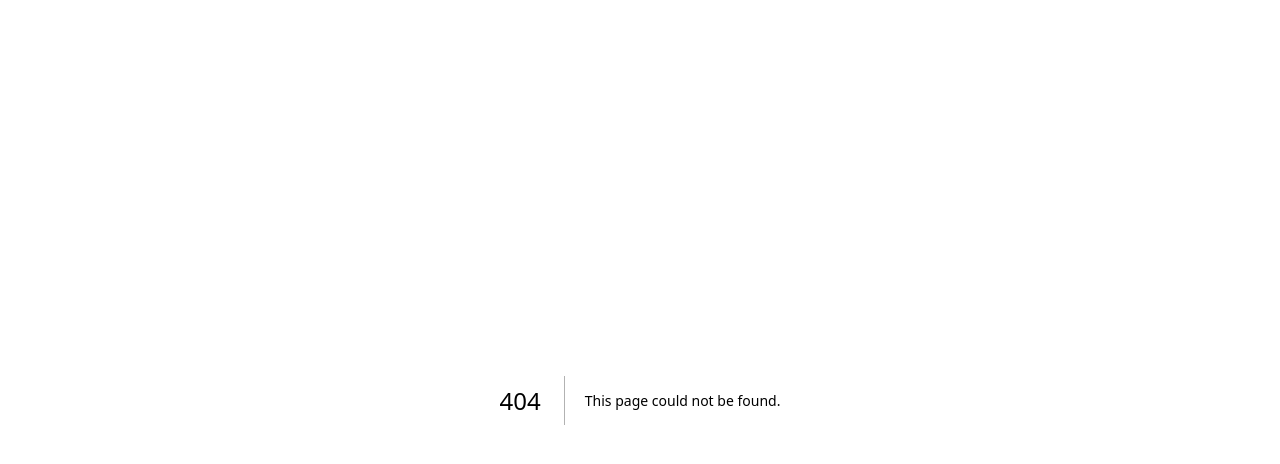
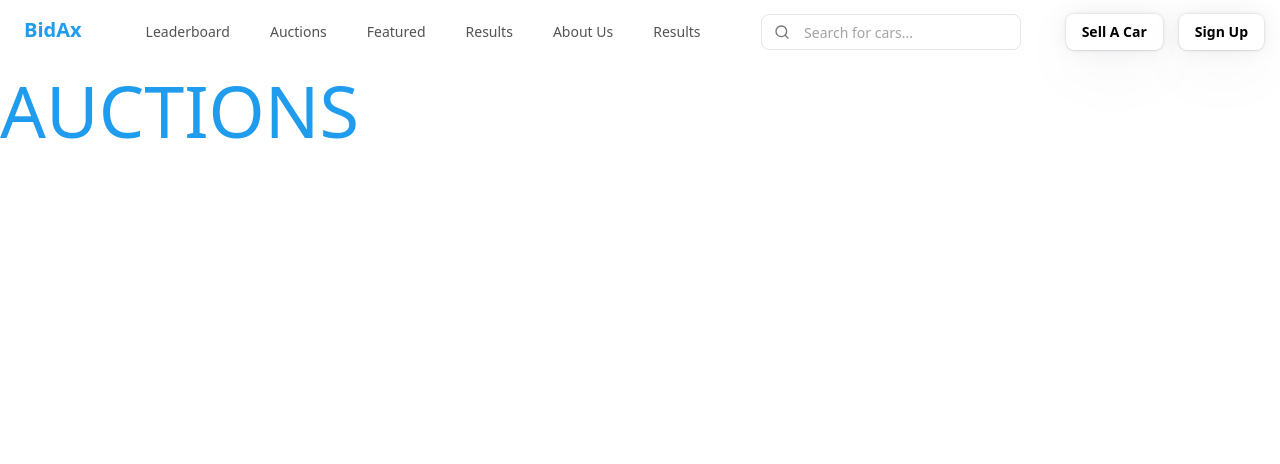
Before and after one commit to Fuma1322/auction-bear, a Next.js app: page /auctions in a window 1280 px wide. Before the commit this address had no page. Shown: the top 464 px of the page. Built offline with nearby package versions, Linux system fonts and the light colour scheme.

Commit message:
auction page route

```diff
--- /dev/null
+++ b/app/(front)/auctions/page.tsx
@@ -0,0 +1,10 @@
+import Auctions from '@/components/Frontend/Auctions'
+import React from 'react'
+
+export default function page() {
+  return (
+    <div>
+      <Auctions />
+    </div>
+  )
+}
--- /dev/null
+++ b/components/Frontend/Auctions.tsx
@@ -0,0 +1,9 @@
+import React from 'react'
+
+export default function Auctions() {
+  return (
+    <div>
+      <h1 className='text-brand-blue-500 text-7xl felx justify-center items-center'>AUCTIONS</h1>
+    </div>
+  )
+}
--- a/components/Frontend/Navbar.tsx
+++ b/components/Frontend/Navbar.tsx
@@ -7,9 +7,9 @@ import {
   MobileNav,
   NavbarLogo,
   NavbarButton,
+  MobileNavMenu,
   MobileNavHeader,
   MobileNavToggle,
-  MobileNavMenu,
 } from "@/components/ui/resizable-navbar";
 import { useState } from "react";
 import SearchBar from "./SearchBar";
@@ -23,7 +23,7 @@ export default function Navbarr() {
     },
     {
       name: "Auctions",
-      link: "#auctions",
+      link: "/auctions",
     },
     {
       name: "Featured",
@@ -87,14 +87,14 @@ export default function Navbarr() {
             onClose={() => setIsMobileMenuOpen(false)}
           >
             {navItems.map((item, idx) => (
-              <a
+              <Link
                 key={`mobile-link-${idx}`}
                 href={item.link}
                 onClick={() => setIsMobileMenuOpen(false)}
                 className="relative text-neutral-600 dark:text-neutral-300"
               >
                 <span className="block">{item.name}</span>
-              </a>
+              </Link>
             ))}
 
             <div className="flex w-full flex-col gap-4">
--- a/components/ui/resizable-navbar.tsx
+++ b/components/ui/resizable-navbar.tsx
@@ -8,6 +8,7 @@ import {
   useScroll,
   useMotionValueEvent,
 } from "motion/react";
+import Link from "next/link";
 
 import React, { useRef, useState } from "react";
 
@@ -126,7 +127,7 @@ export const NavItems = ({ items, className, onItemClick }: NavItemsProps) => {
       )}
     >
       {items.map((item, idx) => (
-        <a
+        <Link
           onMouseEnter={() => setHovered(idx)}
           onClick={onItemClick}
           className="relative px-4 py-2 text-neutral-600 dark:text-neutral-300"
@@ -140,7 +141,7 @@ export const NavItems = ({ items, className, onItemClick }: NavItemsProps) => {
             />
           )}
           <span className="relative z-20">{item.name}</span>
-        </a>
+        </Link>
       ))}
     </motion.div>
   );
@@ -233,12 +234,12 @@ export const MobileNavToggle = ({
 
 export const NavbarLogo = () => {
   return (
-    <a
+    <Link
       href="/"
       className="relative z-20 mr-4 flex items-center space-x-1 px-2 py-2 text-xl text-black"
     >
       <span className="font-bold text-brand-blue-500 dark:text-white mb-1">BidAx</span>
-    </a>
+    </Link>
   );
 };
 
```
